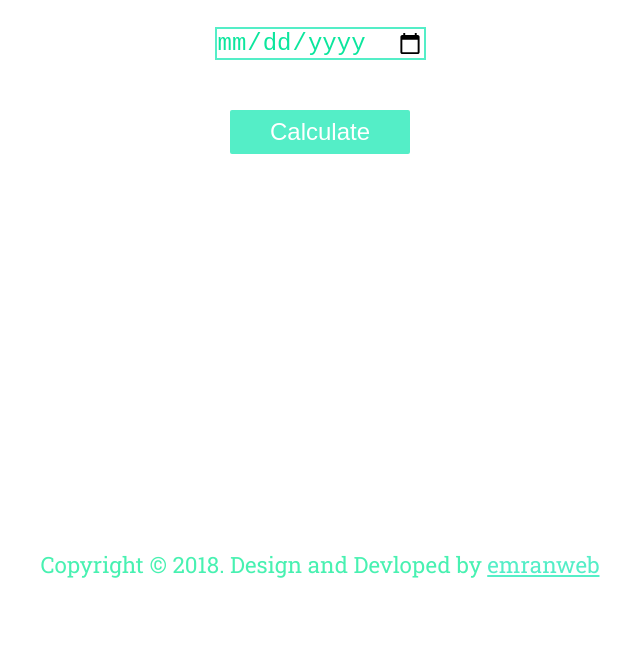
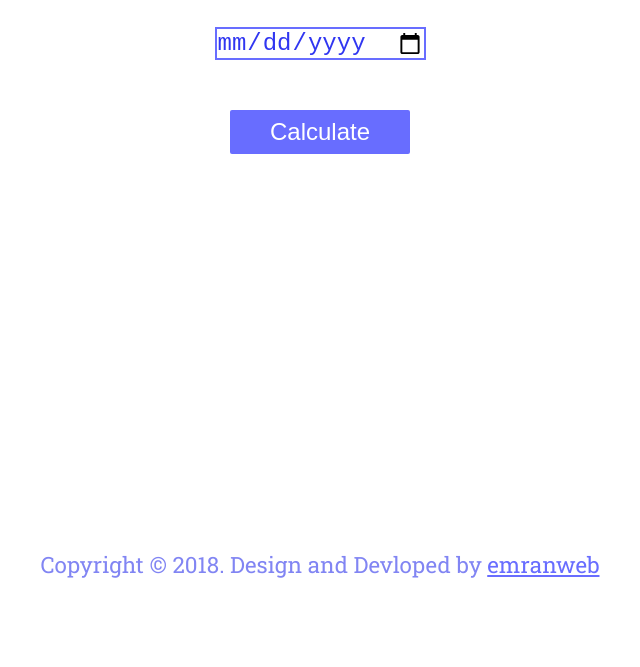
Before and after one commit to emranweb/age-calculator, a plain HTML site: page index.html in a window 1280 px wide. Shown: the part 133-800 px from the top of the page, without its empty margins (320-960 px from the left). Drawn offline with Linux system fonts and the light colour scheme.

Commit message:
change the color of the design

```diff
--- a/assets/css/style.css
+++ b/assets/css/style.css
@@ -1,8 +1,8 @@
 /* Global Style*/
 :root {
-  --primary-color: rgb(84, 238, 199);
-  --primary-color-dark: rgb(12, 230, 157);
-  --primary-color-light: rgb(72, 241, 177);
+  --primary-color: rgb(104, 109, 255);
+  --primary-color-dark: rgb(48, 54, 241);
+  --primary-color-light: rgb(129, 133, 243);
 }
 
 
```
